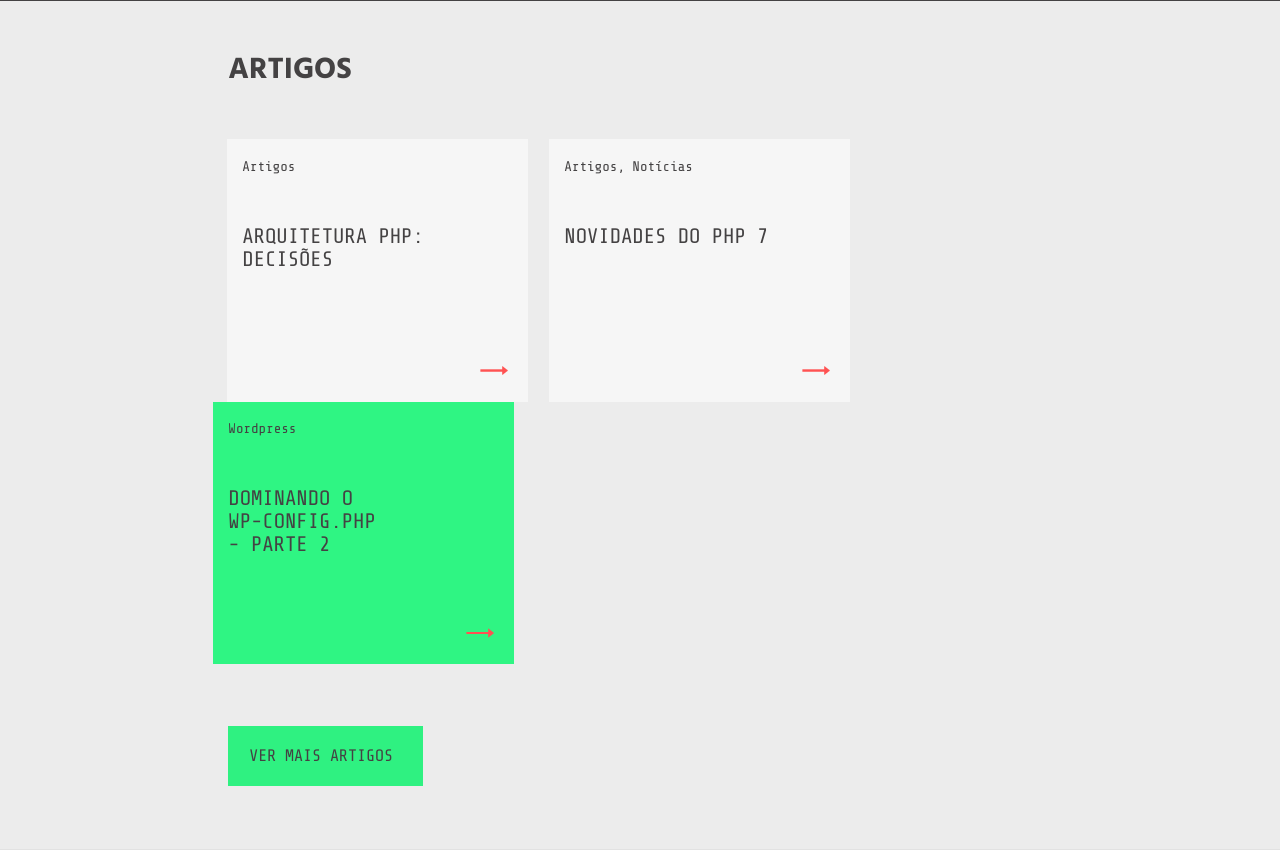
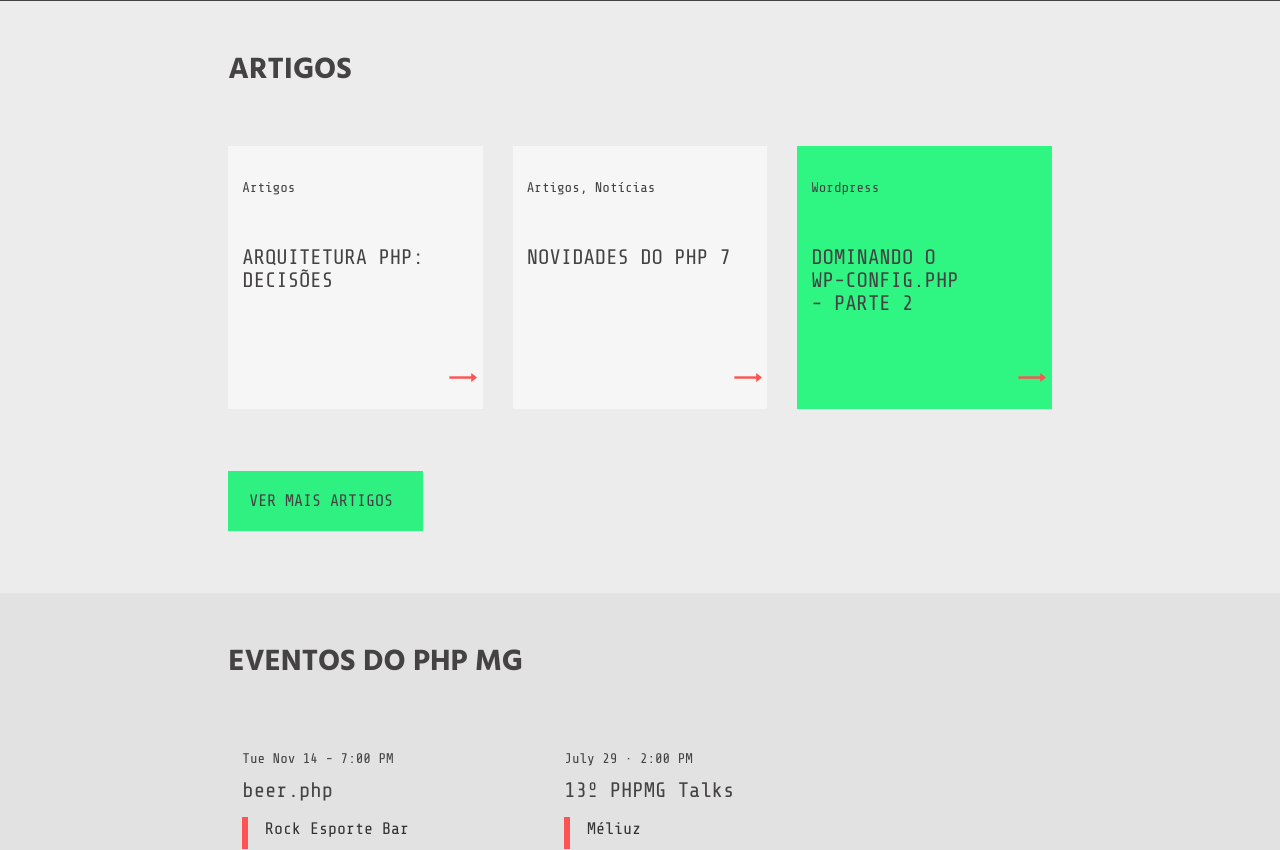
Before and after one commit to phpmg/phpmg.com, a PHP site: page / in a window 1280 px wide. Shown: the part 647-1497 px from the top of the page. Run offline with PHP 8.4, Linux system fonts and the light colour scheme; some libraries are stand-ins or nearby versions.

Commit message:
ajusta as dimensões e posicionamentos das divs no main

```diff
--- a/css/styles.css
+++ b/css/styles.css
@@ -90,25 +90,15 @@ main {
     margin-bottom: 1.75em;
 }
 
-.box-1 {
+.box {
     background-color: #f6f6f6;
     height: 18.75em;
-    width: 21.5em;
-    margin-left: 1em;
-    margin-right: 1.5em;
-}
-
-.box-2 {
-    background-color: #f6f6f6;
-    height: 18.75em;
-    width: 21.5em;
-    margin-right: 1.5em;
+    padding: 1em;
+    margin-top: 0.5em;
 }
 
 .box-3 {
     background-color: #2ff583;
-    height: 18.75em;
-    width: 21.5em;
 }
 
 .text-style-box {
@@ -297,6 +287,11 @@ footer {
     font-family: 'Share Tech Mono', monospace;
 }
 
+.style-brand {
+    color: #ccc;
+    float: right;
+}
+
 @media screen and (max-width: 430px) and (min-width: 320px) {
 
 /*header*/
--- a/index.html
+++ b/index.html
@@ -25,7 +25,7 @@
         <div class="row">
           <div class="col-md-offset-0 col-md-8 col-md-offset-4">
             <a href="#">
-              <img src="img/logo-php.png" class="logo" alt="logotipo php-mg com a bandeira de minas e a marcação do rosto de um elefante dentro, símbolo da comunidade">
+              <img src="img/logo-php.png" class="logo" alt="logotipo php-mg com a bandeira de minas e a marcação do rosto de um elefante dentro, símbolo da comunidade php">
             </a>
             <div class="box-text">
               <h2 class="title-style">grupo de desenvolvedores de</h2>
@@ -53,20 +53,26 @@
       <div class="col-md-offset-2 col-md-8 col-md-offset-2">
         <h2 class="title-main">artigos</h2>
           <div class="row">
-            <div class="col-md-4 col-md-offset-0 box-1">
+            <div class="col-md-4 col-md-offset-0">
+              <div class="box">
                 <p class="title-top text-style-box">artigos</p>
                 <h2 class="text-box text-style-box">arquitetura php: decisões</h2>
                 <a href="#"><img src="img/ic_trending_flat_black_48dp_2x.png" class="arrow"></a>
               </div>
-            <div class="col-md-4 col-md-offset-0 box-2">
+            </div>
+            <div class="col-md-4 col-md-offset-0">
+              <div class="box">
                 <p class="title-top text-style-box">artigos, Notícias</p>
                 <h2 class="text-box text-style-box">novidades do php 7</h2>
                 <a href="#"><img src="img/ic_trending_flat_black_48dp_2x.png" class="arrow"></a>
               </div>
-            <div class="col-md-4 col-md-offset-0 box-3">
+            </div>
+            <div class="col-md-4 col-md-offset-0">
+              <div class="box-3 box">
                 <p class="title-top text-style-box">Wordpress</p>
                 <h2 class="text-box text-style-box">dominando o <br> wp-config.php<br> - parte 2</h2>
                 <a href="#"><img src="img/ic_trending_flat_black_48dp_2x.png" class="arrow"></a>
+              </div>
             </div>
           </div>
           <a href="#"><h2 class="btn-main text-style-box">ver mais artigos</h2></a>
@@ -120,6 +126,7 @@
     <footer class="row">
       <div class="col-md-offset-2 col-md-8 col-md-offset-2">
         <p class="text-footer">© 2017 PHP MG - Grupo de Desenvolvedores de PHP de Minas Gerais | <span class="color">phpmg.com</span> </p>
+        <img class="style-brand" src="img/marca.png" alt="marca da empresa i love pixel">
       </div>
     </footer>
   </div>
```
Lines whose indentation alone changed are shown as unchanged.
